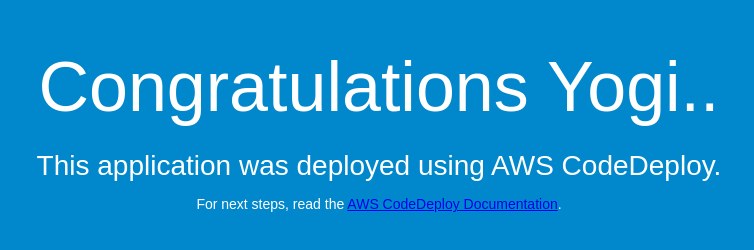
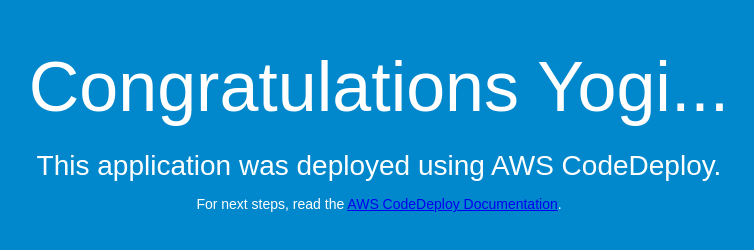
Before and after one commit to YogenderJ/code-deploy-1, a plain HTML site: page index.html in a window 1280 px wide. Shown: the whole page, without its empty margins (261-1015 px from the left). Drawn offline with Linux system fonts and the light colour scheme.

Commit message:
Update index.html

```diff
--- a/index.html
+++ b/index.html
@@ -26,7 +26,7 @@
 </head>
 <body>
   <div align="center">
-    <h1>Congratulations Yogi..</h1>
+    <h1>Congratulations Yogi...</h1>
     <h2>This application was deployed using AWS CodeDeploy.</h2>
     <p>For next steps, read the <a href="http://aws.amazon.com/documentation/codedeploy">AWS CodeDeploy Documentation</a>.</p>
   </div>
```
